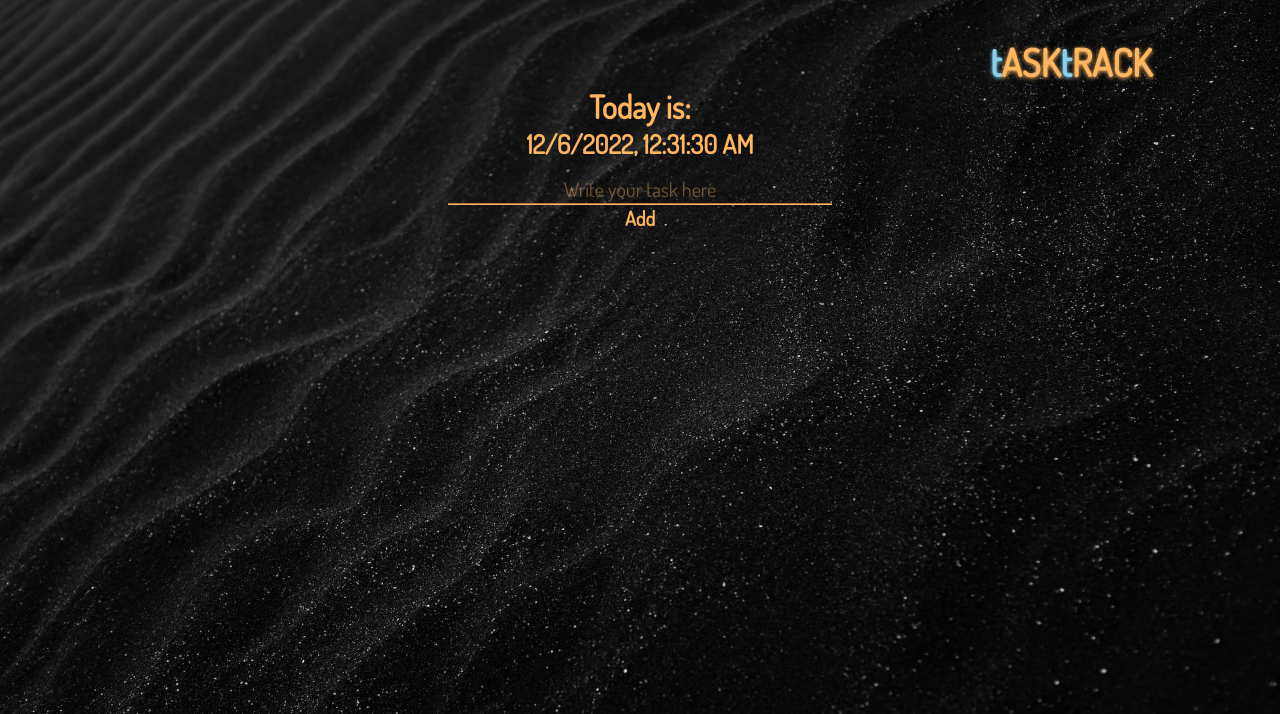
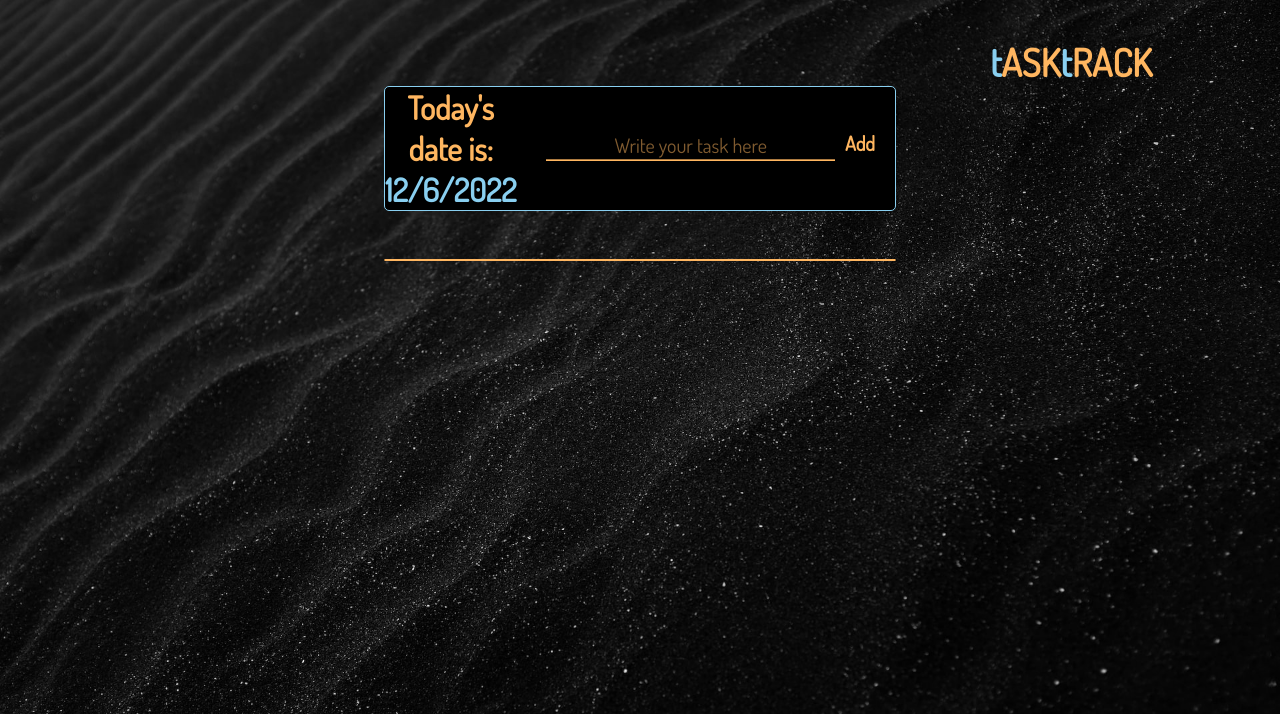
Before and after one commit to NCain24/Task-Tracker-App, a website: page Client/index.html in a window 1280 px wide. Shown: the top 714 px of the page. Drawn offline with nearby package versions, Linux system fonts and the light colour scheme; no server answers; a web font is replaced by a local one.

Commit message:
updated flexbox and functionality

```diff
--- a/Client/index.css
+++ b/Client/index.css
@@ -5,10 +5,10 @@
 
 /*BASIC PAGE LAYOUT*/
 * {
-    font-family: 'Dosis', sans-serif;
     box-sizing: border-box;
     padding: 0;
     margin: 0;
+    font-family: 'Dosis', sans-serif;
 }
 
 body {
@@ -30,6 +30,13 @@ body {
     margin-top: 3%;
 }
 
+#header > #title {
+    display: flex;
+    justify-content: end;
+    font-size: 38px;
+    color:#FFB660
+}
+
 h1 {
     position: relative;
     outline: none;
@@ -46,7 +53,8 @@ h1 {
 #todo-container {
     display: flex;
     flex-direction: column;
-    justify-content: space-around;
+    justify-content: center;
+    align-items: center;
     gap: 3em;
 }
 
@@ -56,83 +64,93 @@ h1 {
     display: flex;
     justify-content: center;
     align-items: center;
+    background-color: rgba(0, 0, 0, 1);
+    border: 1px solid #89CFF0;
+    border-radius: 5px;
+    position: sticky;
+    top: 0px;
+    width: 40%;
 }
 
 #date-time {
-    color:#FFB660;
+    color:#89CFF0;
+}
+
+.date {
+    width: 30%;
+    text-align: center;
 }
 
 #todo-input {
     background-color: transparent;
+    text-align: center;
     border: none;
     border-bottom: 2px groove #FFB660;
-    width: 30%;
+    width: 70%;
+    margin-right: 10px;
+}
+
+input[type="text"] {
+    font-size: 26px;
+    color:#89CFF0;
+    outline: none;
 }
 
 ::placeholder {
-    opacity: 40%;
+    opacity: 50%;
     font-size: 20px;
     color:#FFB660;
     text-align: center;
+}
+
+#add-todo {
+    padding-right: 20px;
 }
 
 #add-todo:hover {
     color: green;
 }
 
+/*SHOW TASKS SECTION*/
 
-
-button {
-    color: #FFB660;
-    font-size: 20px;
-    font-weight: bolder;
-    border: none;
-    background-repeat:no-repeat;
-    background-color: transparent;
-    cursor: pointer;
-    transition-duration: 0.4s;
+#show-todo {
+    display: flex;
+    flex-flow: column-reverse wrap;
+    border: 1px solid #FFB660;
+    background-color: rgba(0, 0, 0, .6);
+    width: 40%;
+    border-radius: 5px;
 }
 
-button:hover {
-    color: red;
+input, .check {
+    align-items: center;
+    justify-content: center;
+    width: 1.5em;
+    margin-left: 30px;
+    margin-bottom: 10px;
+}
+
+.todo-container {
+    display: flex;
+    flex-flow: row wrap;
+    justify-content: space-between;
+    padding-top: 1em;
+}
+
+.todo-container > h3 {
+    line-break: normal;
+    max-width: 70%;
+    padding-bottom: 2%;
 }
 
 button, .delete {
-    padding: 0px;
-    /* margin-bottom: 10px; */
+    padding-bottom: 12px;
 }
-
-section, #show-todo {
+.delete {
     display: flex;
-    flex-flow: column wrap;
-}
-
-input[type="text"] {
-    padding-top: 10px;
-    font-size: 26px;
-    color:#FFB660;
-    outline: none;
-}
-
-
-
-#header > #title {
-    display: flex;
-    justify-content: end;
-    margin: 0;
-    font-size: 38px;
-    text-shadow: 0px 1px 4px;
-    color:#FFB660
-}
-
-
-
-.todo-container {
-    margin-left: 5%;
-    margin-right: 10%;
-    display: flex;
-    flex-flow: column wrap;
-
+    justify-content: flex-end;
+    padding-right: 1em;
+    align-items: center;
 }
 
 /*FOOTER*/
@@ -163,14 +181,29 @@ h3 {
     color: #89CFF0;
 }
 
+button {
+    color: #FFB660;
+    font-size: 20px;
+    font-weight: bolder;
+    border: none;
+    background-repeat:no-repeat;
+    background-color: transparent;
+    cursor: pointer;
+    transition-duration: 0.4s;
+}
+
+button:hover {
+    color: red;
+}
+
 img {
     width: 30px;
     height: 30px;
 }
 
 /*KEYFRAMES FOR TITLE*/
-
-/* @keyframes pulsate {
+/*
+@keyframes pulsate {
     100% {
 
       text-shadow:
@@ -222,5 +255,4 @@ img {
         0 0 70px #89CFF0,
         0 0 80px #89CFF0;
     }
-  }
-   */
+  } */
--- a/Client/index.html
+++ b/Client/index.html
@@ -18,7 +18,7 @@
 
     <main id="todo-container">
       <section id="todo-section">
-        <h2>Today is:</h2>
+        <h2 class="date">Today's date is: <span id="date-time" class="date"></span></h2>
         <h3 id="date-time"></h3>
         <input required id="todo-input" type="text" placeholder="Write your task here"/><button id="add-todo" >
           Add
@@ -26,6 +26,7 @@
       </section>
 
       <section id="show-todo"></section>
+
     </main>
     <footer id="footer" class="page-bottom">
       <p>Noah Cain @ <a href="https://github.com/NCain24"><img src="./images/github-mark.png"></a></p>
--- a/Client/index.js
+++ b/Client/index.js
@@ -6,16 +6,16 @@ const enterInput = document.querySelector('#todo-input')
 
 const showTime = () => {
     const date = new Date()
-    document.querySelector('#date-time').innerHTML= date.toLocaleString()
+    document.querySelector('#date-time').innerHTML= date.toLocaleDateString()
 }
 
 const createTodoContainer = (task) => {
     const newTodo = document.createElement('section')
     newTodo.classList.add('todo-container')
     newTodo.innerHTML = `
-
-            <h3>${task.todo}</h3><button class="delete" onclick="deleteTodo(${task.id})">Delete</button>
-
+            <input class="check" type="checkbox"/>
+            <h3>${task.todo}</h3>
+            <button class="delete" onclick="deleteTodo(${task.id})">Delete</button>
     `
 
     showTodo.appendChild(newTodo)
```
Also changed, not shown: Client/images/checkmark.ico (added).
